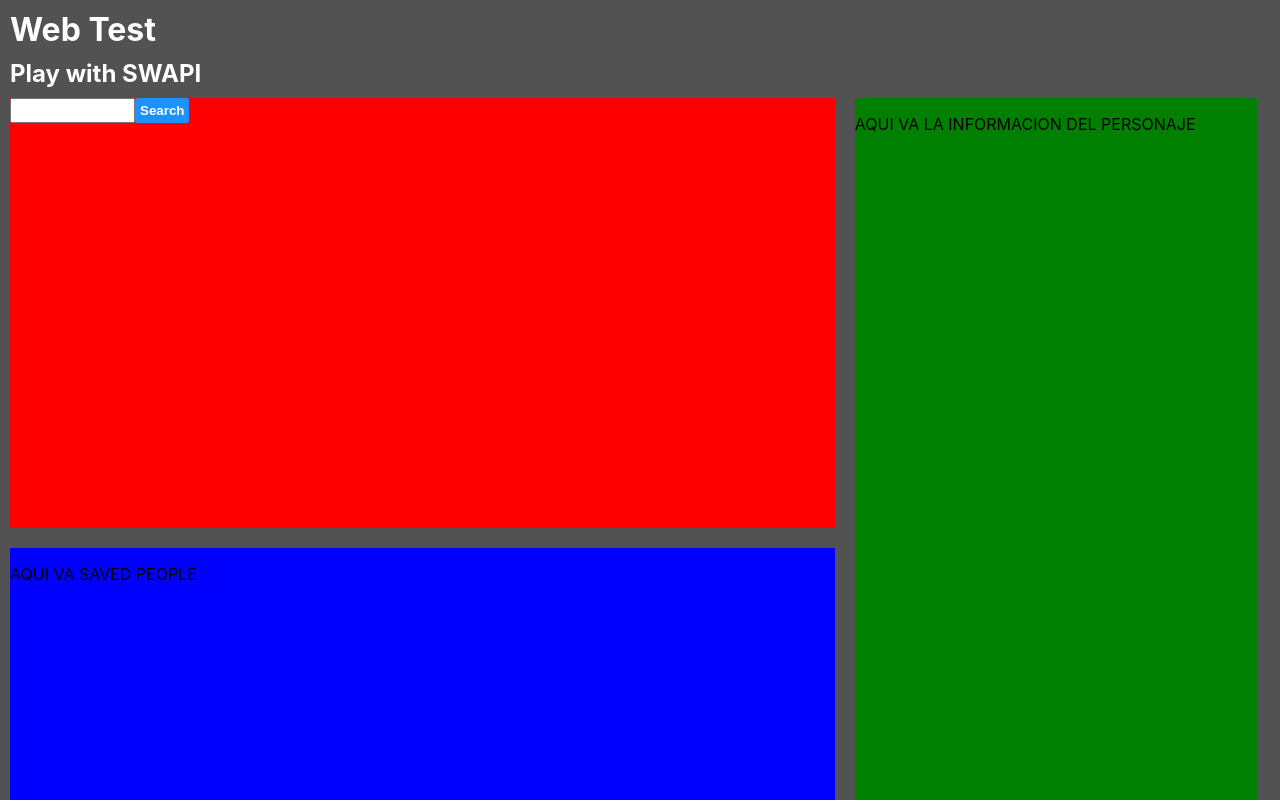
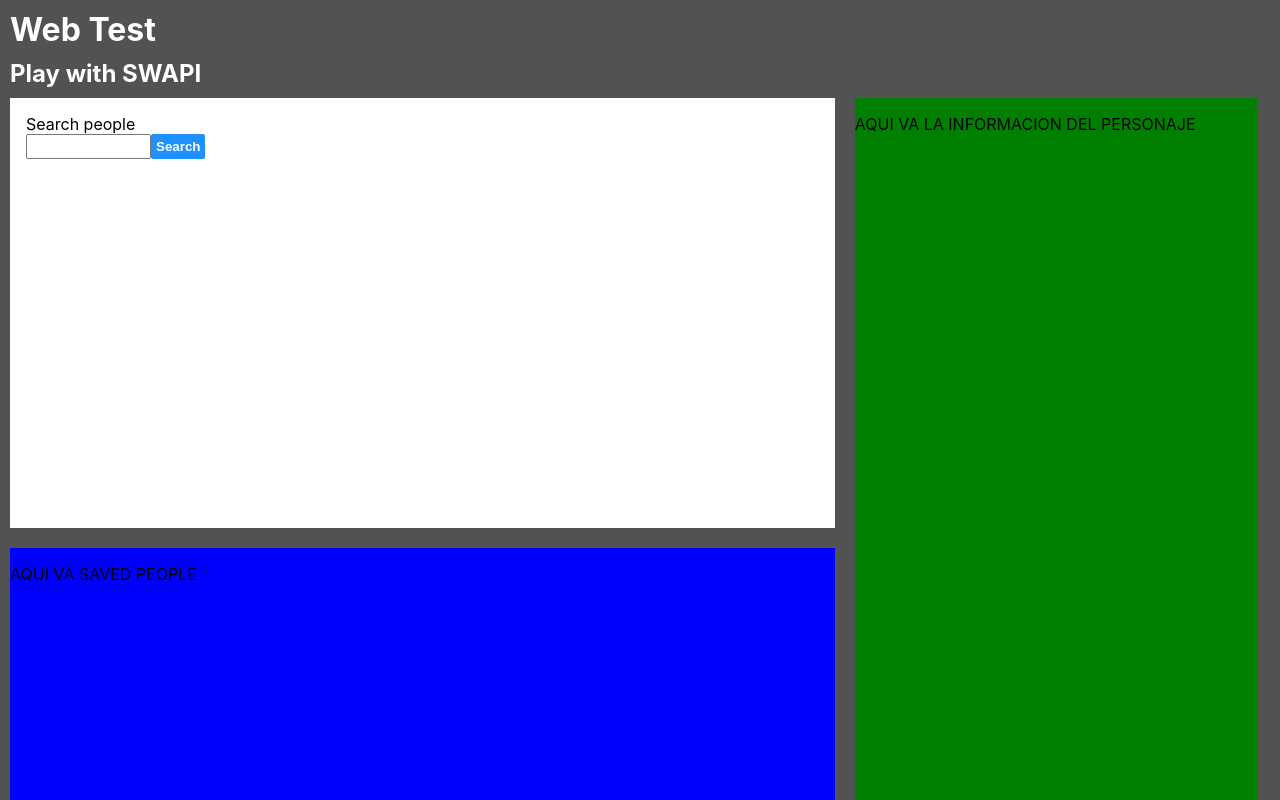
Before and after one commit to enricvelasco/first-react-project, a React (Vite) app: page / in a window 1280 px wide. Built offline with nearby package versions, Linux system fonts and the light colour scheme.

Commit message:
añadir-handleClick

```diff
--- a/src/components/containers/containers.css
+++ b/src/components/containers/containers.css
@@ -13,9 +13,10 @@
 }
 
 .first-container {
+    padding: 1rem;
     box-sizing: border-box;
     margin: 10px;
-    background-color: red;
+    background-color: #ffffff;
     grid-area: first;
 }
 
--- a/src/components/containers/table/index.jsx
+++ b/src/components/containers/table/index.jsx
@@ -2,7 +2,11 @@ import SearchInput from "../../ui/searchInput"
 
 function Table (){
     return (
-        <SearchInput/>
+        <>
+            <div>Search people</div>
+            <SearchInput/>
+        </>
+
     )
 }
 
--- a/src/components/ui/searchInput/index.jsx
+++ b/src/components/ui/searchInput/index.jsx
@@ -1,15 +1,24 @@
+import { useState } from 'react';
 import './style.css';
 
 const SearchInput = () =>{
+    const [value, setValue] = useState('')
+
     const handleChange = (event) =>{
         console.log(event.target.value)
+        setValue(event.target.value)
+    }
+
+    const handleClick = () =>{
+        console.log('valor a retornar', value)
     }
 
     return (
         <div>
             {/*<input type="search" onChange={(event)=>handleChange(event)}/>*/}
-            <input className={'searcher'} type="search" onChange={handleChange}/>
-            <button className={'button-search'}>Search</button>
+            <input className={'searcher'} type="search" onChange={handleChange} value={value}/>
+            <button className={'button-search'} onClick={handleClick}>Search</button>
+            <div>{value}</div>
         </div>
     )
 }
```
